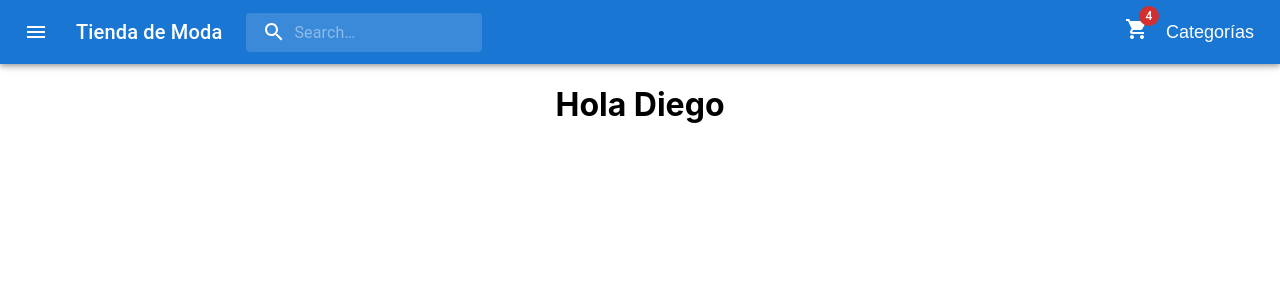
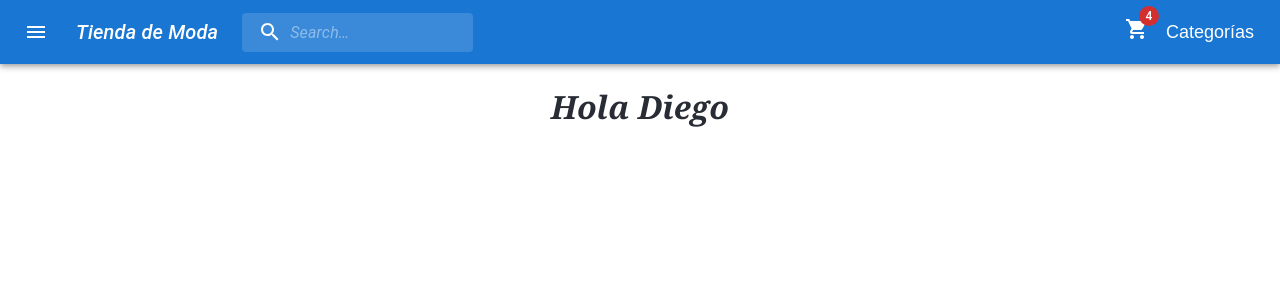
Before and after one commit to Cecilia-Alvarez/carrito, a React (Create React App) app: page / in a window 1280 px wide. Shown: the top 300 px of the page. Built offline with nearby package versions, Linux system fonts and the light colour scheme.

Commit message:
CSS de ItemListContainer

```diff
--- a/src/App.css
+++ b/src/App.css
@@ -1,5 +1,8 @@
 .App {
   text-align: center;
+  color: #282c34;
+  font-family:Georgia, 'Times New Roman', Times, serif;
+  font-style:italic;
 }
 
 .App-logo {
```
